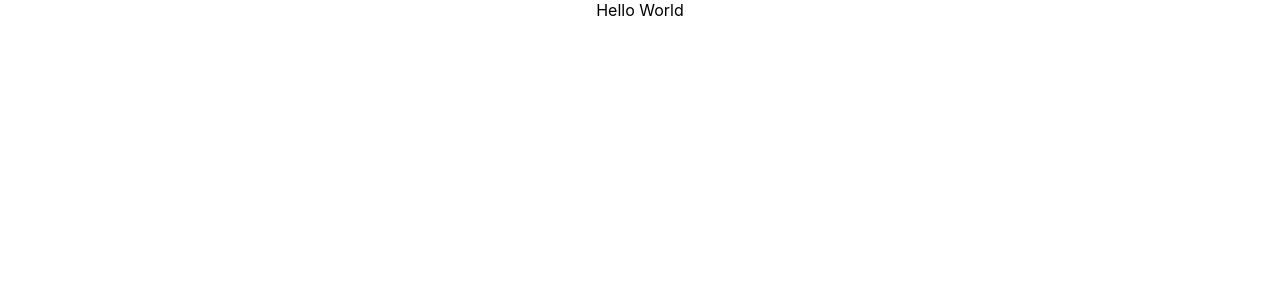
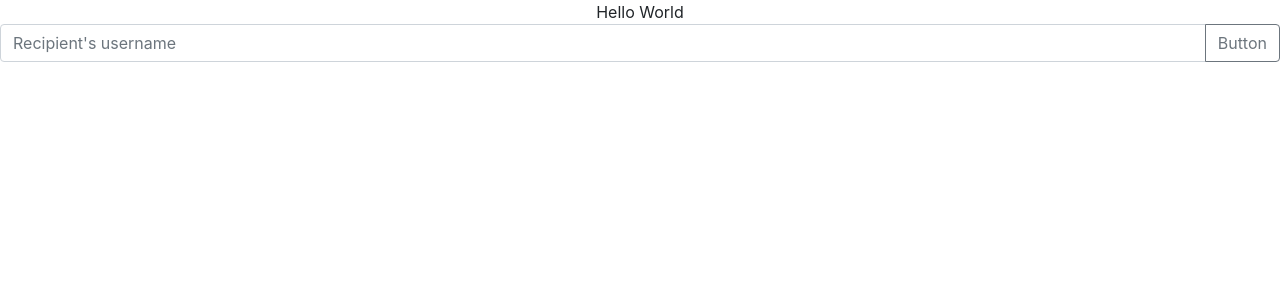
Before and after one commit to gabicortes/prospHer, a React (Create React App) app: page / in a window 1280 px wide. Shown: the top 300 px of the page. Built offline with nearby package versions, Linux system fonts and the light colour scheme.

Commit message:
Added chat component

```diff
--- a/package.json
+++ b/package.json
@@ -10,7 +10,9 @@
     "@types/node": "^12.0.0",
     "@types/react": "^17.0.0",
     "@types/react-dom": "^17.0.0",
+    "bootstrap": "^4.6.0",
     "react": "^17.0.1",
+    "react-bootstrap": "^1.5.1",
     "react-dom": "^17.0.1",
     "react-scripts": "4.0.3",
     "typescript": "^4.1.2",
--- a/src/App.tsx
+++ b/src/App.tsx
@@ -1,11 +1,14 @@
 import React from "react";
 import "./App.css";
 import { Home } from "./Home/Home.js";
+import { Chat } from "./Chat/Chat.js";
+import 'bootstrap/dist/css/bootstrap.min.css';
 
 function App() {
   return (
     <div className="App">
       <Home />
+      <Chat/>
     </div>
   );
 }
--- /dev/null
+++ b/src/Chat/Chat.js
@@ -0,0 +1,17 @@
+import React from "react";
+import InputGroup from "react-bootstrap/InputGroup"
+import FormControl from "react-bootstrap/FormControl"
+import Button from "react-bootstrap/Button"
+
+export function Chat (){
+    return (
+        <div>
+        <InputGroup className="mb-3">
+        <FormControl placeholder="Recipient's username" aria-label="Recipient's username" aria-describedby="basic-addon2"/>
+            <InputGroup.Append>
+                <Button variant="outline-secondary">Button</Button>
+            </InputGroup.Append>
+        </InputGroup>
+        </div>
+    )
+}
```
Also changed, not shown: src/Chat/Chat.css (added), 1 other file (tests, documents, lock files or other folders).
